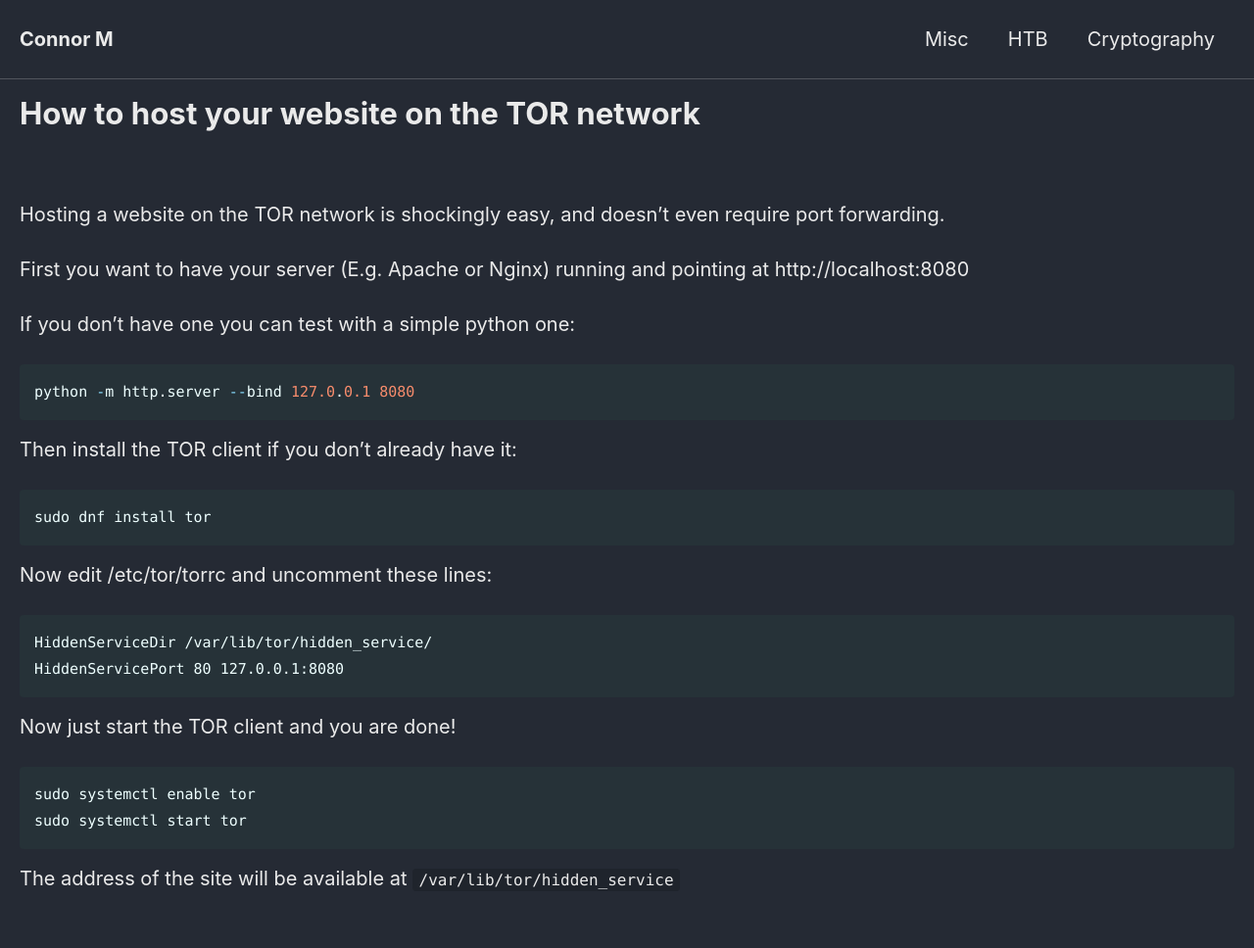
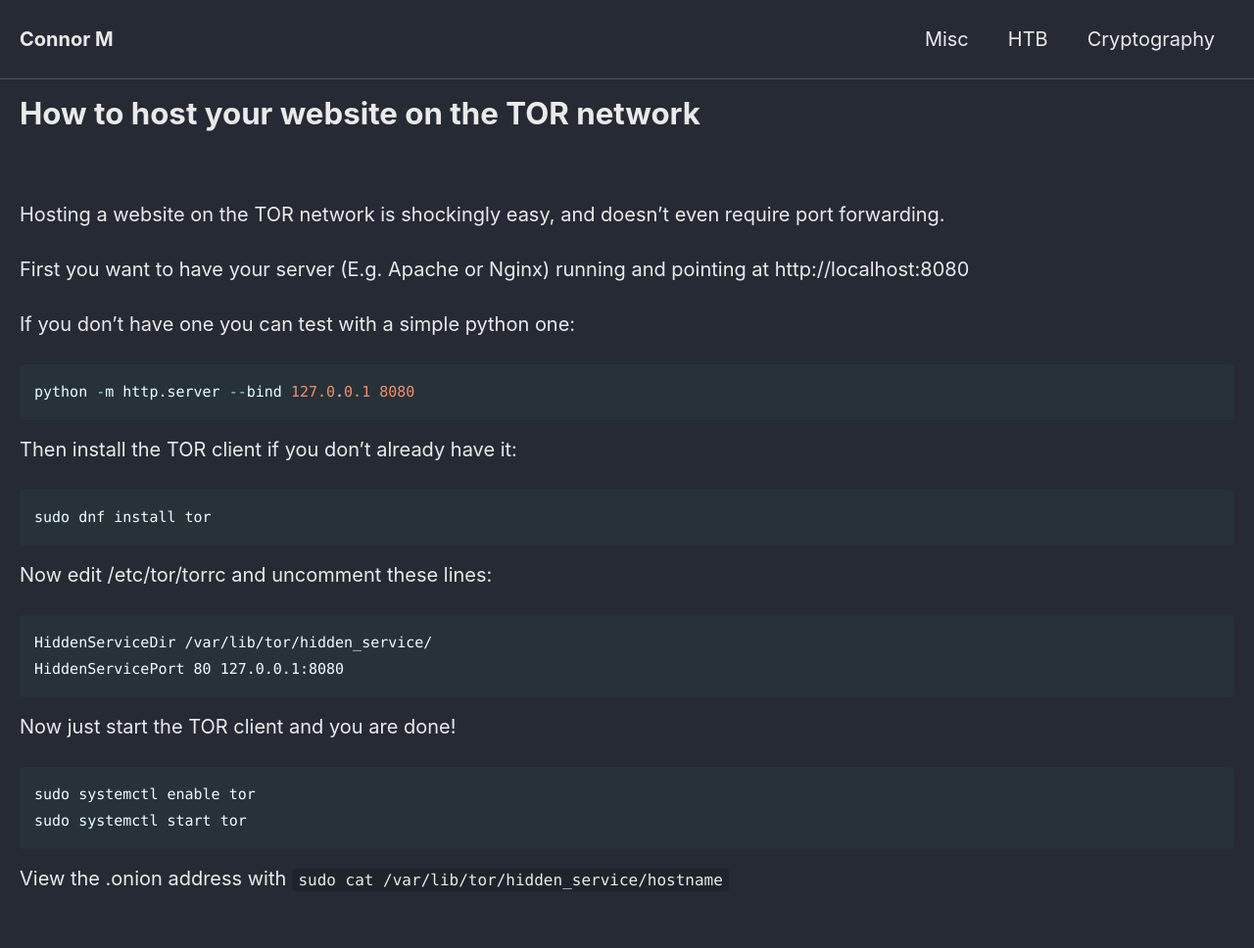
Before and after one commit to Connor-McCartney/Connor-McCartney.github.io, a Jekyll site: the page built from _pages/misc/host-tor-site.md, in a window 1280 px wide. Shown: the whole page at 98% size. Built offline with Jekyll 4.4.1, drawn with Linux system fonts in a browser that asks for light colours; cached includes are drawn as plain includes.

Commit message:
Update host-tor-site.md

````diff
--- a/_pages/misc/host-tor-site.md
+++ b/_pages/misc/host-tor-site.md
@@ -36,4 +36,4 @@ sudo systemctl enable tor
 sudo systemctl start tor
 ```
 
-The address of the site will be available at `/var/lib/tor/hidden_service`
+View the .onion address with `sudo cat /var/lib/tor/hidden_service/hostname`
````
